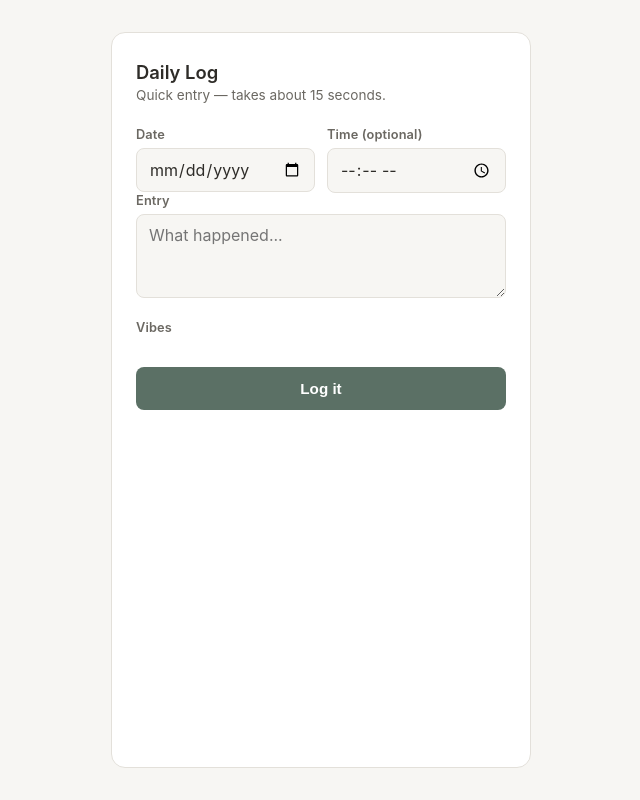
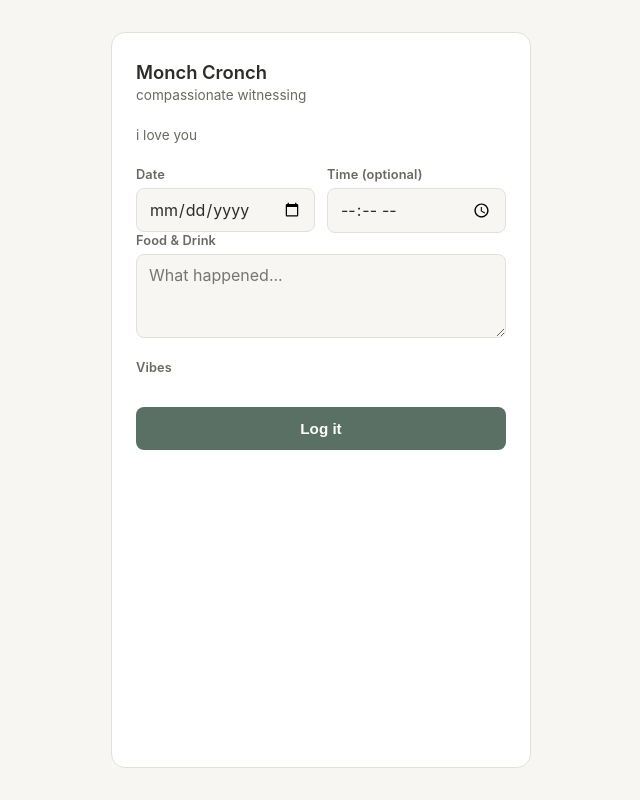
Before and after one commit to sarahrosegallagher/daily-log, a Flask app: template templates/index.html in a window 1280 px wide. Shown: the whole page, without its empty margins (319-959 px from the left). Run offline with Flask 3, Linux system fonts and the light colour scheme; the template is opened without the code that fills it, so the values that code supplies are empty.

Commit message:
change to use of .env for creds (uv and app.py updated),  tweak html text

```diff
--- a/app.py
+++ b/app.py
@@ -1,9 +1,13 @@
 import csv
+import hmac
 import os
 from datetime import datetime
 from functools import wraps
+from dotenv import load_dotenv
 
 from flask import Flask, render_template, request, redirect, url_for, flash, Response
+
+load_dotenv()  # reads .env if present; no-op if it doesn't exist (e.g. on PythonAnywhere)
 
 app = Flask(__name__)
 app.secret_key = os.environ.get("SECRET_KEY", "change-me-in-production")
@@ -23,7 +27,7 @@ AUTH_PASS = os.environ.get("FORM_PASS", "changeme")
 
 # --- Auth ---------------------------------------------------------------
 def check_auth(username, password):
-    return username == AUTH_USER and password == AUTH_PASS
+    return hmac.compare_digest(username, AUTH_USER) and hmac.compare_digest(password, AUTH_PASS)
 
 
 def authenticate():
@@ -100,6 +104,10 @@ def submit():
         flash("Entry text can't be empty.")
         return redirect(url_for("index"))
 
+    if vibes_val and vibes_val not in VIBE_OPTIONS:
+        flash("Invalid mood selection.")
+        return redirect(url_for("index"))
+
     append_entry(date_val, time_val, entry_val, vibes_val)
     flash("Logged.")
     return redirect(url_for("index"))
@@ -107,4 +115,5 @@ def submit():
 
 if __name__ == "__main__":
     ensure_csv()
-    app.run(debug=True)
+    debug_mode = os.environ.get("FLASK_DEBUG", "0") == "1"
+    app.run(debug=debug_mode)
--- a/pyproject.toml
+++ b/pyproject.toml
@@ -4,4 +4,5 @@ version = "0.1.0"
 requires-python = ">=3.10"
 dependencies = [
     "flask==3.0.3",
+    "python-dotenv>=1.2.2",
 ]
--- a/templates/index.html
+++ b/templates/index.html
@@ -125,8 +125,10 @@
 </head>
 <body>
   <div class="card">
-    <h1>Daily Log</h1>
-    <p class="sub">Quick entry — takes about 15 seconds.</p>
+    <h1>Monch Cronch</h1>
+    <p class="sub">compassionate witnessing</p>
+        <p class="sub">i love you</p>
+
 
     {% with messages = get_flashed_messages() %}
       {% if messages %}
@@ -148,7 +150,7 @@
         </div>
       </div>
 
-      <label for="entry">Entry</label>
+      <label for="entry">Food & Drink</label>
       <textarea id="entry" name="entry" placeholder="What happened..." required></textarea>
 
       <label>Vibes</label>
```
Also changed, not shown: 2 other files.
